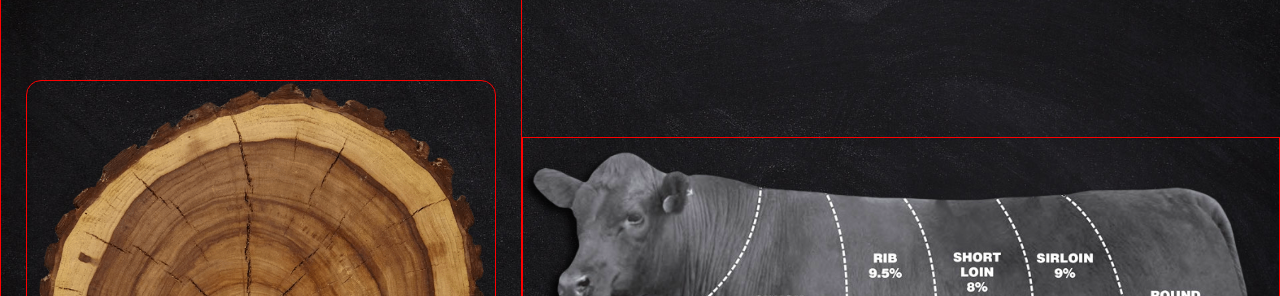
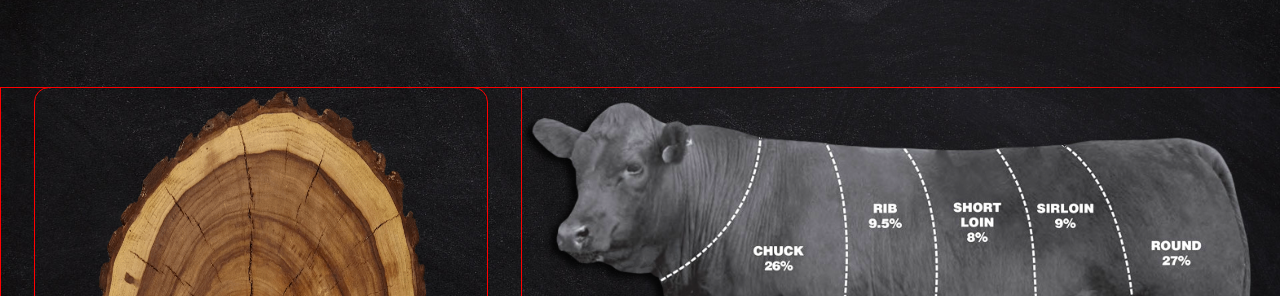
Before and after one commit to picpoint/steak, a website: page src/index.html in a window 1280 px wide. Shown: the part 83-379 px from the top of the page. Drawn offline with nearby package versions, Linux system fonts and the light colour scheme; files that its build step writes are made by us from their sources; files whose address does not match are found by name.

Commit message:
edit blocks

```diff
--- a/src/less/style.less
+++ b/src/less/style.less
@@ -32,14 +32,12 @@
   justify-content: center;
   align-items: center;
   position: absolute;
-  width: 100%;
-  height: 90%;
-  //background-color: rgba(0,0,0,1);
-  background-image: url("../../dist/pict/tree.png");
-  //background-size: cover;
+  width: 87%;
+  height: 100%;
+  background-image: url("../../dist/pict/t1.png");
+  background-repeat: no-repeat;
   background-position: center;
-  background-repeat: no-repeat;
-  background-size: 100%;
+  background-size: 75% 100%;
   backface-visibility: hidden;
   transition: @transition;
   //box-shadow: 20px 20px 20px rgba(0,0,0,0.5), 0 30px 30px rgba(0,0,0,0.5);
@@ -116,27 +114,28 @@
     }
   }
   &__blockcow {
-    //border: @border;
-    display: flex;
-    width: 100%;
-    //height: 91%;
-  }
-  &__blockdishes {
     border: @border;
     display: flex;
     justify-content: center;
+    margin-top: 100px;
+    width: 100%;
+  }
+  &__blockdishes {
+    //border: @border;
+    display: flex;
+    //justify-content: center;
     align-items: center;
     width: 50%;
     height: 100%;
   }
   &__card {
-    //border: @border;
+    border: @border;
     display: flex;
     justify-content: center;
     position: relative;
     align-items: center;
-    width: 90%;
-    height: 80%;
+    width: 100%;
+    height: 100%;
     color: @coloryellow;
     perspective: 1000px;
   }
@@ -146,7 +145,7 @@
   &__back {
     .mixinsides();
     transform: rotateY(180deg);
-    background-image: url("../../dist/pict/tree.png");
+    background-image: url("../../dist/pict/t2.png");
     //background-color: @colorgreen;
   }
 
@@ -158,21 +157,15 @@
   }
 
   &__cow {
-    border: @border;
+    //border: @border;
     display: flex;
-    align-content: center;
-    align-items: center;
     position: relative;
-    // width: 45%;
-    //height: 72%;
-    margin-top: 150px;
+    height: 100%;
     svg {
       position: absolute;
     }
-    img {
-      align-self: center;
-    }
   }
+
   &__partrib {
     .mixinpart();
   }
```
Also changed, not shown: dist/css/style.css, dist/pict/t1.png (added), dist/pict/t2.png (added).
